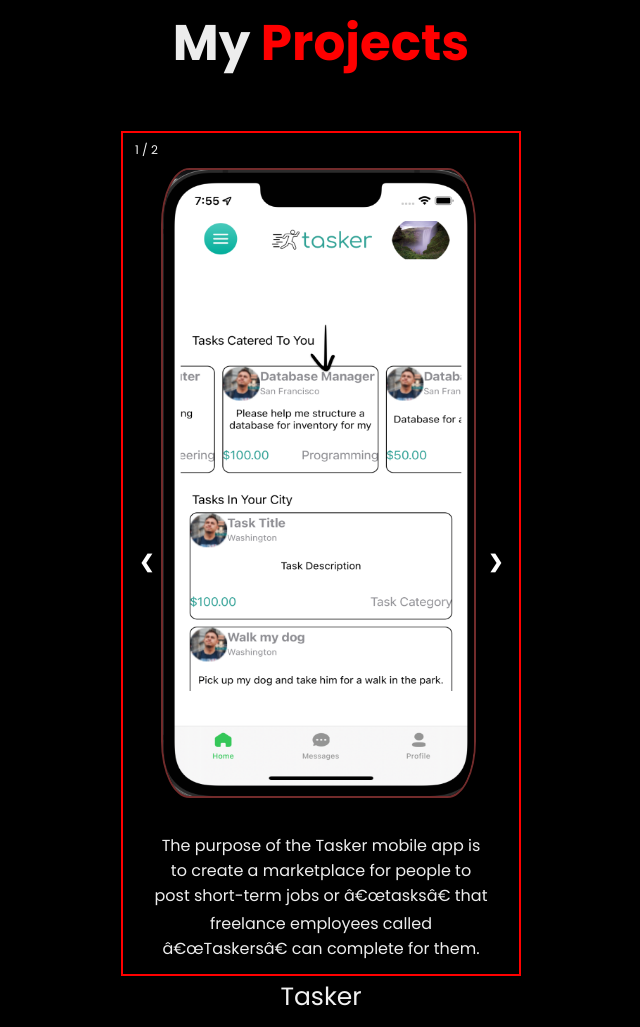
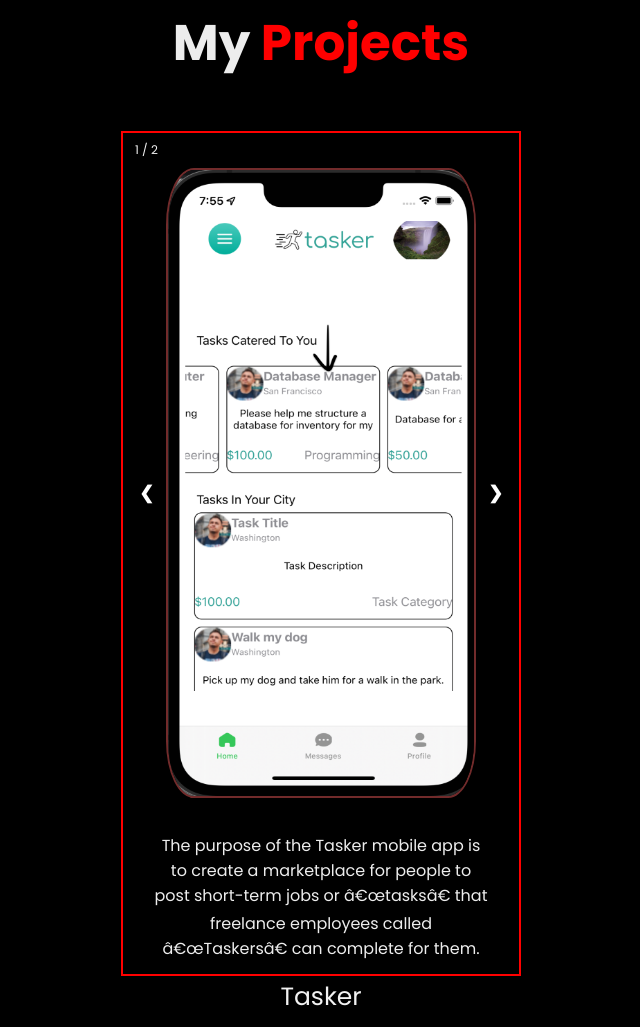
Before and after one commit to j3ffr3yv/j3ffr3yv.github.io, a plain HTML site: page index.html in a window 1280 px wide. Shown: the part 5440-6467 px from the top of the page, without its empty margins (319-959 px from the left). Drawn offline with nearby package versions, Linux system fonts and the light colour scheme.

Commit message:
Update style.css

```diff
--- a/css/style.css
+++ b/css/style.css
@@ -420,7 +420,7 @@
 
   .mySlides .projects-img{
       width: 37rem;
-      padding-left: 2rem;
+      padding-left: 2.6rem;
   }
 
   .mySlides p{
@@ -433,9 +433,9 @@
   .prev, .next {
     cursor: pointer;
     position: absolute;
-    top: 50%;
+    top: 35rem;
     width: auto;
-    margin-top: -22px;
+    margin-top: -20px;
     padding: 16px;
     color: white;
     font-weight: bold;
```
